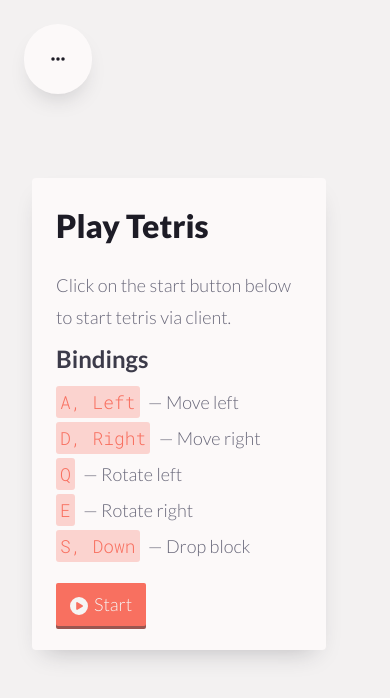
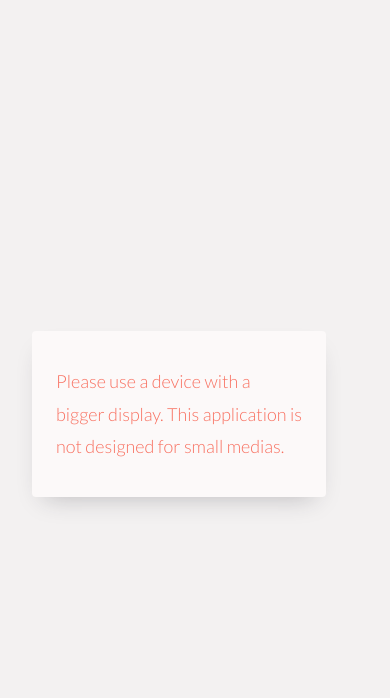
Before and after one commit to clk1006/teris, a Next.js app: page / in a window 390 px wide. Shown: the top 698 px of the page. Built offline with nearby package versions, Linux system fonts and the light colour scheme.

Commit message:
removed accessibility from small devices

```diff
--- a/pages/index.js
+++ b/pages/index.js
@@ -508,6 +508,10 @@ export default function Home() {
                     </div>
                 </div>
 
+                <div className="screen-container device-warning">
+                    <p className="error">Please use a device with a bigger display. This application is not designed for small medias.</p>
+                </div>
+
                 {
                     gameState == 2 &&
                     <div className="pop-up-frame">
--- a/styles/main.css
+++ b/styles/main.css
@@ -291,3 +291,31 @@ p {
 .error {
     color: rgb(var(--primary-color));
 }
+
+.device-warning {
+    margin: 0 32px 16px 0;
+    padding: 24px;
+
+    background-color: rgb(var(--box-background-color));
+
+    box-shadow: 0px 12px 24px -12px rgba(var(--shadow-color-1), var(--alpha-1));
+
+    border: hidden;
+    border-radius: 4px;
+
+    display: none;
+}
+
+@media screen and (max-width: 768px) {
+    .nav-bar {
+        display: none;
+    }
+
+    .screen-container {
+        display: none;
+    }
+
+    .device-warning {
+        display: flex;
+    }
+}
```
